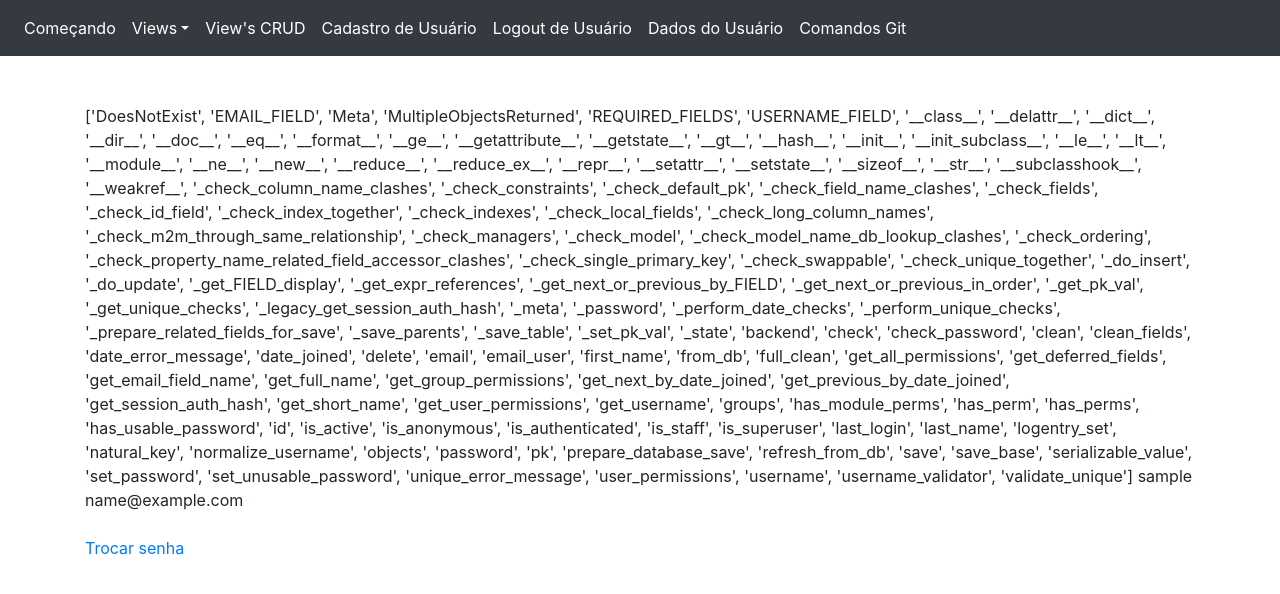
After one commit to katiri/Django, a Django app: page /dadosdousuario/ in a window 1280 px wide. The commit adds this page. Shown: the top 594 px of the page. Run offline with Django 3.2, Linux system fonts and the light colour scheme; the visitor is signed in with stand-in values (Sample User, id 1); data comes from the database, SQL or seed files in the repository; parts of the project's set-up code (start-up, migrations or seed data) failed here and were passed over.

Commit message:
Sexta versão, correções, requerimento de permissão, dados do usuário e troca de senha

```diff
--- a/central/forms.py
+++ b/central/forms.py
@@ -10,3 +10,8 @@ class FormCadastro(forms.Form):
 class FormLogin(forms.Form):
     nome_usuario = forms.CharField()
     senha = forms.CharField(widget=forms.PasswordInput)
+
+class FormChangeSenha(forms.Form):
+    senha_antiga = forms.CharField(widget=forms.PasswordInput)
+    senha_nova = forms.CharField(widget=forms.PasswordInput)
+    senha_nova_conf = forms.CharField(widget=forms.PasswordInput)
--- a/central/templates/base.html
+++ b/central/templates/base.html
@@ -39,6 +39,9 @@
                     <li class="nav-item">
                         <a class="nav-link text-white" href="{% url 'LogoutDeUsuario' %}">Logout de Usuário</a>
                     </li>
+                    <li class="nav-item">
+                        <a class="nav-link text-white" href="{% url 'DadosDoUsuario' %}">Dados do Usuário</a>
+                    </li>
                 {% endif %}
                 <li class="nav-item">
                     <a class="nav-link text-white" href="{% url 'ComandosGit' %}">Comandos Git</a>
--- /dev/null
+++ b/central/templates/dadosdousuario.html
@@ -0,0 +1,21 @@
+{% extends 'base.html' %}
+{% load static %}
+
+{% block body %}
+    <div class="container my-5">
+        <div class="row">
+            <div class="col">
+                {{ t }}
+                {{ dados.username }}<br>
+                {{ dados.email }}<br>
+                <br>
+                {% for p in dados.get_user_permissions %}
+                    {{ p }}<br>
+                {% endfor %}
+                <a alt="Trocar senha" href="{% url 'TrocaDeSenha' %}">
+                    Trocar senha
+                </a>
+            </div>
+        </div>
+    </div>
+{% endblock %}
--- a/central/urls.py
+++ b/central/urls.py
@@ -14,6 +14,8 @@ urlpatterns = [
     path('cadastrouser/', CadastroDeUsuario.as_view(), name='CadastroDeUsuario'),
     path('loginuser/', LoginDeUsuario.as_view(), name='LoginDeUsuario'),
     path('logoutuser/', LogoutDeUsuario, name='LogoutDeUsuario'),
+    path('dadosdousuario/', DadosDoUsuario.as_view(), name='DadosDoUsuario'),
+    path('trocadesenha/', TrocaDeSenha.as_view(), name='TrocaDeSenha'),
     path('def/', DefView, name='DefIndex'),
     path('git/', Git.as_view(), name='ComandosGit'),
 ] + static(settings.MEDIA_URL, document_root=settings.MEDIA_ROOT)
--- a/central/views.py
+++ b/central/views.py
@@ -3,6 +3,8 @@ from django.views.generic import *
 from .models import *
 from django.urls import reverse_lazy
 from .forms import *
+from django.contrib import messages
+from django.contrib.messages.views import *
 from django.contrib.auth import *
 from django.contrib.auth.models import *
 from django.contrib.auth.mixins import *
@@ -48,7 +50,6 @@ class Git(TemplateView):
 class LendoBanco(LoginRequiredMixin, ListView):
     login_url = reverse_lazy('LoginDeUsuario')
     model = Exemplos
-    paginate_by = 100
 
     def get_context_data(self, **kwargs):
         context = super().get_context_data(**kwargs)
@@ -110,8 +111,9 @@ class ExemploUpdate(LoginRequiredMixin, UpdateView):
         context['title'] = 'Atualizando exemplo'
         return context
 
-class ExemploDelete(LoginRequiredMixin, DeleteView):
+class ExemploDelete(LoginRequiredMixin, PermissionRequiredMixin, DeleteView):
     login_url = reverse_lazy('LoginDeUsuario')
+    permission_required = 'exemplos.delete_exemplos'
     model = Exemplos
     success_url = reverse_lazy('LendoBanco')
 
@@ -181,12 +183,55 @@ class LoginDeUsuario(FormView):
         user = authenticate(self.request, username=nome_usuario, password=senha)
         if user is not None:
             login(self.request, user)
+            return super().form_valid(form)
         else:
-            print('deu errado')
-
-        return super().form_valid(form)
+            messages.error(self.request, 'Nome de usuário ou senha incorretos, favor tentar novamente.')
+            return super().form_invalid(form)
 
 @login_required(login_url='LoginDeUsuario')
 def LogoutDeUsuario(request):
     logout(request)
     return redirect('LoginDeUsuario')
+
+class DadosDoUsuario(LoginRequiredMixin, TemplateView):
+    login_url = reverse_lazy('LoginDeUsuario')
+    template_name = 'dadosdousuario.html'
+
+    def get_context_data(self, **kwargs):
+        context = super().get_context_data(**kwargs)
+        context['title'] = 'Começando um projeto'
+        context['dados'] = User.objects.get(id=self.request.user.id)
+        context['t'] = dir(self.request.user)
+        return context
+
+class TrocaDeSenha(LoginRequiredMixin, FormView):
+    template_name = 'trocadesenha.html'
+    form_class = FormChangeSenha
+    success_url = reverse_lazy('DadosDoUsuario')
+
+    def get_context_data(self, **kwargs):
+        context = super().get_context_data(**kwargs)
+        context['title'] = 'Troca de senha do usuário'
+        return context
+
+    def form_valid(self, form):
+        senha_antiga = form.cleaned_data['senha_antiga']
+        senha_nova = form.cleaned_data['senha_nova']
+        senha_nova_conf = form.cleaned_data['senha_nova_conf']
+
+        usuario = User.objects.get(id=self.request.user.id)
+
+        senha = authenticate(self.request, username=usuario.username, password=senha_antiga)
+
+        if senha is not None:
+            if senha_nova == senha_nova_conf:
+                usuario.set_password(senha_nova)
+                usuario.save()
+                logout(self.request)
+                return super().form_valid(form)
+            else:
+                messages.error(self.request, 'Erro na confirmação da senha nova.')
+                return super().form_invalid(form)
+        else:
+            messages.error(self.request, 'Senha antiga inválida.')
+            return super().form_invalid(form)
```
Also changed, not shown: central/templates/403.html (added, +11 -0 lines), central/templates/login.html (+6 -1 lines), central/templates/trocadesenha.html (added, +27 -0 lines).
